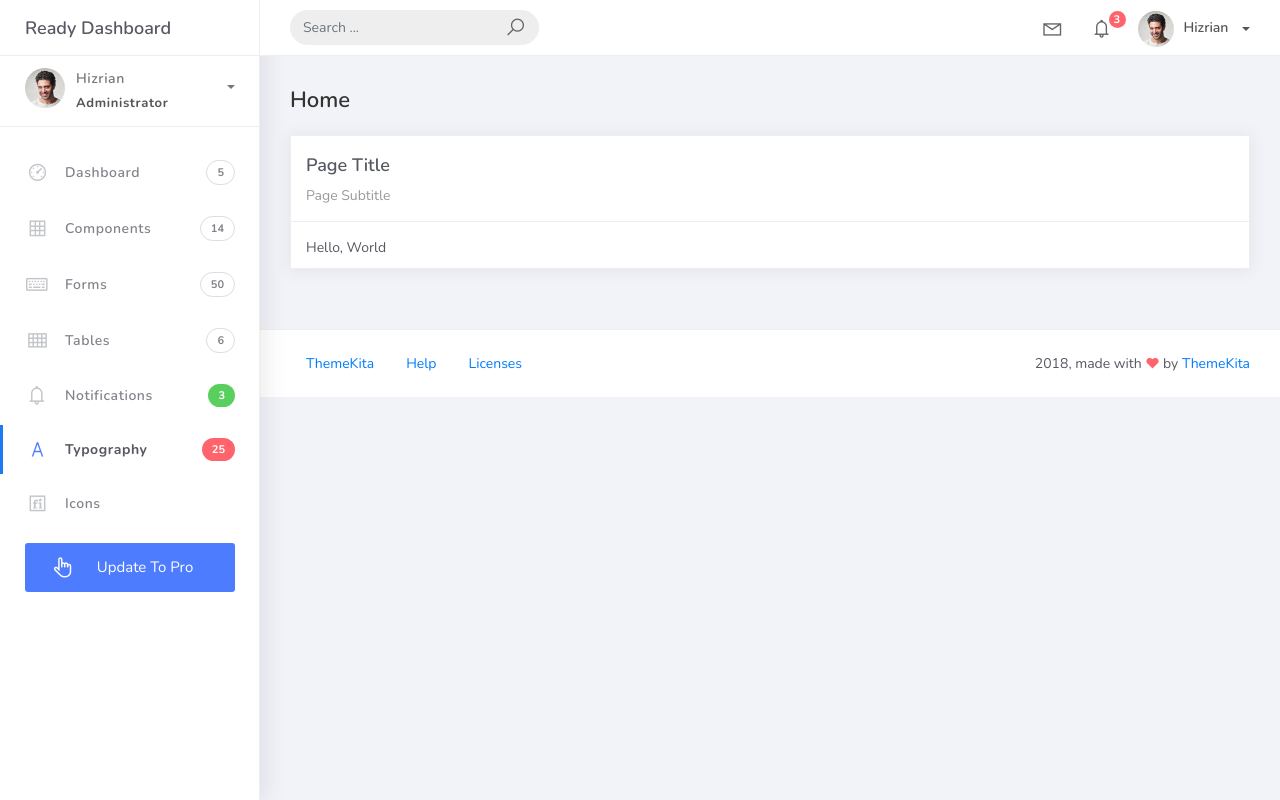
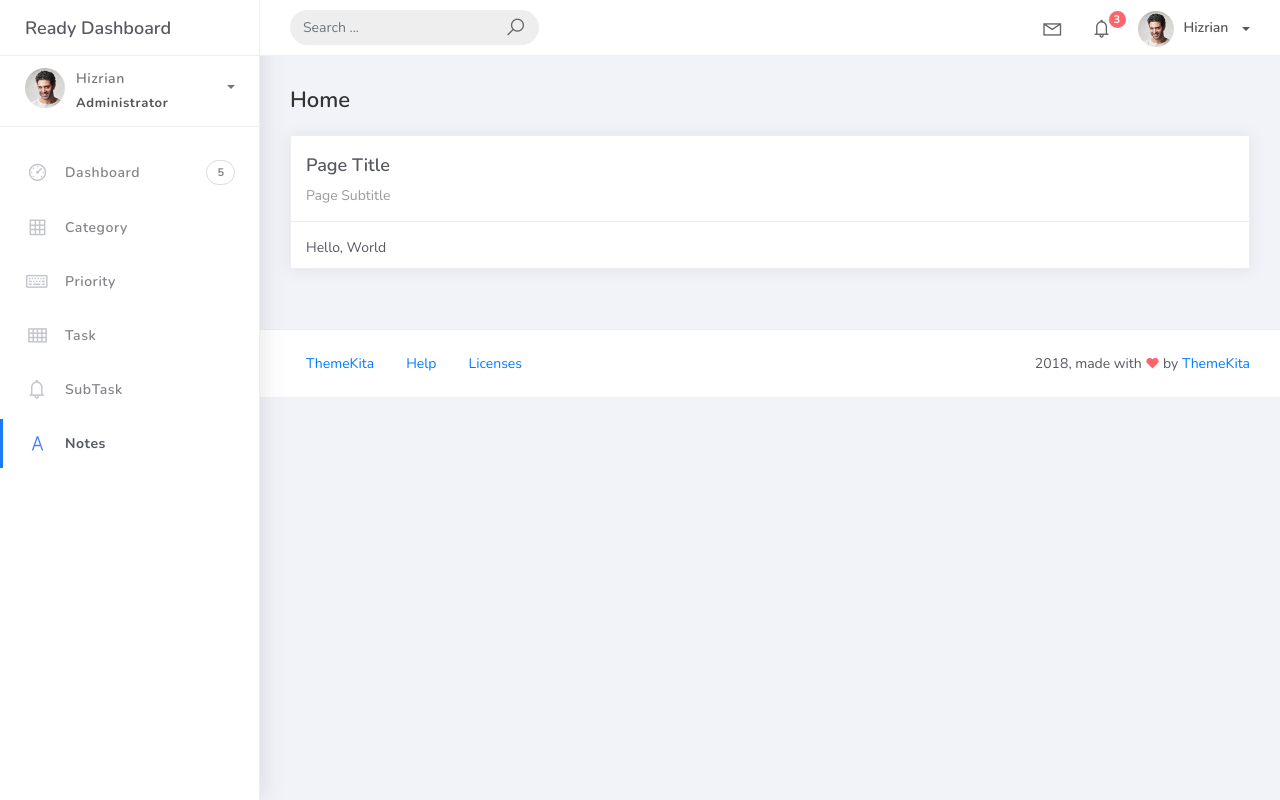
Before and after one commit to BBeelze/Hangarin, a Django app: page / in a window 1280 px wide. Run offline with Django 5.2, Linux system fonts and the light colour scheme; some libraries are stand-ins or nearby versions.

Commit message:
updated base html

```diff
--- a/templates/base.html
+++ b/templates/base.html
@@ -104,11 +104,11 @@
 							</ul>
 						</li>
 						<li class="nav-item dropdown">
-							<a class="dropdown-toggle profile-pic" data-toggle="dropdown" href="#" aria-expanded="false"> <img src="assets/img/profile.jpg" alt="user-img" width="36" class="img-circle"><span >Hizrian</span></span> </a>
+							<a class="dropdown-toggle profile-pic" data-toggle="dropdown" href="#" aria-expanded="false"> <img src="{% static 'img/profile.jpg' %}" alt="user-img" width="36" class="img-circle"><span >Hizrian</span></span> </a>
 							<ul class="dropdown-menu dropdown-user">
 								<li>
 									<div class="user-box">
-										<div class="u-img"><img src="assets/img/profile.jpg" alt="user"></div>
+										<div class="u-img"><img src="{% static 'img/profile.jpg' %}" alt="user"></div>
 										<div class="u-text">
 											<h4>Hizrian</h4>
 											<p class="text-muted">hello@themekita.com</p><a href="profile.html" class="btn btn-rounded btn-danger btn-sm">View Profile</a></div>
@@ -133,7 +133,7 @@
 				<div class="scrollbar-inner sidebar-wrapper">
 					<div class="user">
 						<div class="photo">
-							<img src="assets/img/profile.jpg">
+							<img src="{% static 'img/profile.jpg' %}">
 						</div>
 						<div class="info">
 							<a class="" data-toggle="collapse" href="#collapseExample" aria-expanded="true">
@@ -177,49 +177,32 @@
 						<li class="nav-item">
 							<a href="components.html">
 								<i class="la la-table"></i>
-								<p>Components</p>
-								<span class="badge badge-count">14</span>
+								<p>Category</p>
 							</a>
 						</li>
 						<li class="nav-item">
 							<a href="forms.html">
 								<i class="la la-keyboard-o"></i>
-								<p>Forms</p>
-								<span class="badge badge-count">50</span>
+								<p>Priority</p>
 							</a>
 						</li>
 						<li class="nav-item">
 							<a href="tables.html">
 								<i class="la la-th"></i>
-								<p>Tables</p>
-								<span class="badge badge-count">6</span>
+								<p>Task</p>
 							</a>
 						</li>
 						<li class="nav-item">
 							<a href="notifications.html">
 								<i class="la la-bell"></i>
-								<p>Notifications</p>
-								<span class="badge badge-success">3</span>
+								<p>SubTask</p>
 							</a>
 						</li>
 						<li class="nav-item active">
 							<a href="typography.html">
 								<i class="la la-font"></i>
-								<p>Typography</p>
-								<span class="badge badge-danger">25</span>
+								<p>Notes</p>
 							</a>
-						</li>
-						<li class="nav-item">
-							<a href="icons.html">
-								<i class="la la-fonticons"></i>
-								<p>Icons</p>
-							</a>
-						</li>
-						<li class="nav-item update-pro">
-							<button  data-toggle="modal" data-target="#modalUpdate">
-								<i class="la la-hand-pointer-o"></i>
-								<p>Update To Pro</p>
-							</button>
 						</li>
 					</ul>
 				</div>
```
